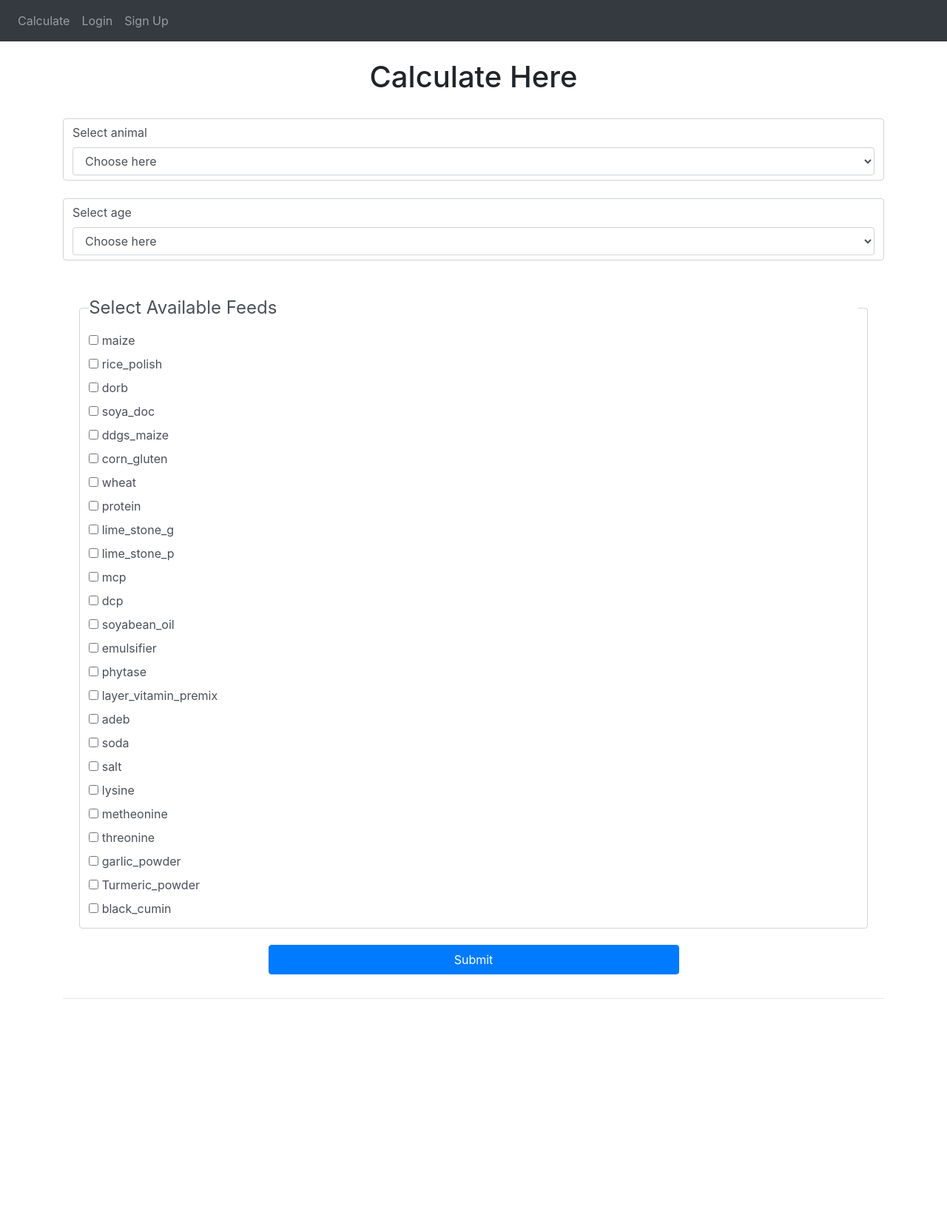
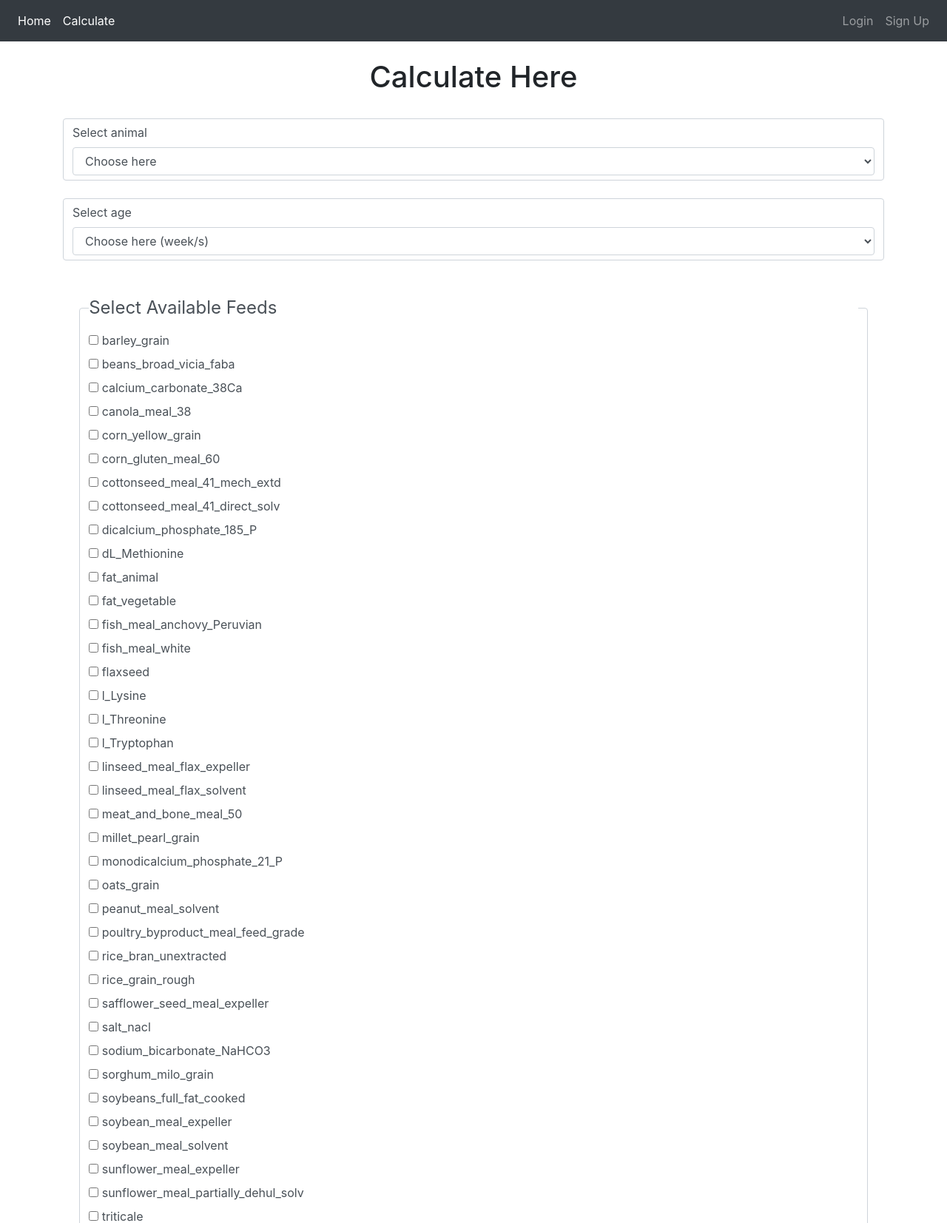
Before and after one commit to arik5233/FeedFormulation, a Flask app: page /calculate in a window 1280 px wide. Shown: the top 1653 px of the page at 74% size. Before the commit the page ends 1350 px from the top, so only its background shows below. Run offline with Flask 3, Linux system fonts and the light colour scheme.

```diff
--- a/nutrients_quantity_dict.txt
+++ b/nutrients_quantity_dict.txt
@@ -905,7 +905,7 @@
         "valine_total": 0.34,
         "valine_digestible": 0.34
     },
-    "salt_NaCl": {
+    "salt_nacl": {
         "dry_matter": 99.0,
         "crude_protein": null,
         "fat_ether_extract": null,
--- a/website/models.py
+++ b/website/models.py
@@ -6,3 +6,5 @@ class User(db.Model, UserMixin):
     email = db.Column(db.String(150), unique=True)
     first_name = db.Column(db.String(150))
     password = db.Column(db.String(200))
+    # contact = db.Column(db.String(11))
+    # address = db.Column(db.String(500))
--- a/website/templates/base.html
+++ b/website/templates/base.html
@@ -16,18 +16,29 @@
             </button>
 
             <div class="collapse navbar-collapse" id="navbar">
-                <div class="navbar-nav">
+                <!-- <div class="navbar-nav"> -->
                     {% if user.is_authenticated %}
-                    <a class="nav-item nav-link" id="home" href="/">Home</a>
-                    <a class="nav-item nav-link" id="calculate" href="/calculate">Calculate</a>
-                    <a class="nav-item nav-link" id="logout" href="/logout">Logout</a>
+                    <ul class="navbar-nav mr-auto mt-2 mt-lg-0">
+                        <li class="nav-item active"><a class="nav-item nav-link"  id="home" href="/">Home</a></li>
+                        <li class="nav-item"><a class="nav-item nav-link" id="calculate" href="/calculate">Calculate</a></li>
+                    </ul>
+                    <ul class="navbar-nav mt-2 mt-lg-0">
+                        <li class="nav-item active" ><a class="nav-item nav-link" id="logout" href="/">{% block name %}{% endblock %}</a></li>
+                        <li class="nav-item"><a class="nav-item nav-link" id="logout" href="/logout">Logout</a></li>
+
+                    </ul>
+
                     {% else %}
-                    <a class="nav-item nav-link" id="calculate" href="/calculate">Calculate</a>
-                    <a class="nav-item nav-link" id="login" href="/login">Login</a>
-                    <a class="nav-item nav-link" id="signUp" href="/signup">Sign Up</a>
-
+                    <ul class="navbar-nav mr-auto mt-2 mt-lg-0">
+                        <li class="nav-item active"><a class="nav-item nav-link"  id="home" href="/">Home</a></li>
+                        <li class="nav-item active"><a class="nav-item nav-link" id="calculate" href="/calculate">Calculate</a></li>
+                    </ul>
+                    <ul class="navbar-nav mt-2 mt-lg-0">
+                        <li class="nav-item"><a class="nav-item nav-link" id="login" href="/login">Login</a></li>
+                        <li class="nav-item"><a class="nav-item nav-link" id="signUp" href="/signup">Sign Up</a></li>
+                    </ul>
                     {% endif %}
-                </div>
+                <!-- </div> -->
             </div>
 
         </nav>
--- a/website/templates/calculate.html
+++ b/website/templates/calculate.html
@@ -2,6 +2,11 @@
 <!-- {% block head %}
 {% endblock %} -->
 {% block title %}Calculate{% endblock %}
+{% if user.is_authenticated %}
+    {% block name %}
+        {{ name }}
+    {% endblock %}
+{% endif %}
 {% block content %}
     <br>
     <h1 align="center">Calculate Here</h1>
@@ -12,8 +17,8 @@
     <label for="animal-dropdown">Select animal</label>
     <select class="form-control" data-live-search="true" id="animal-dropdown" name="animal-dropdown">
         <option value="" selected disabled hidden>Choose here</option>
-        <option id="Cow" value="cow">Cow</option>
-        <option id="Goat" value="goat">Goat</option>
+        <option id="Cow" value="cow">Hen</option>
+        <!-- <option id="Goat" value="goat">Goat</option> -->
     </select>
     </fieldset>
 
@@ -22,14 +27,17 @@
     <fieldset class="form-control" style="height: max-content;">
     <label for="age-dropdown">Select age</label>
     <select class="form-control" data-live-search="true" name="age-dropdown" id="age-dropdown">
-        <option value="" selected disabled hidden>Choose here</option>
-        <option value="1" name="age" >1</option>
+        <option value="" selected disabled hidden>Choose here (week/s)</option>
+        {% for x in range(101) %}
+            <option value="{{ x }}" name="age" >{{ x }}</option>
+        {% endfor %}
+        <!-- <option value="1" name="age" >1</option>
         <option value="2" name="age" >2</option>
         <option value="3" name="age" >3</option>
         <option value="4" name="age" >4</option>
         <option value="5" name="age" >5</option>
         <option value="6" name="age" >6</option>
-        <option value="7" name="age" >7</option>
+        <option value="7" name="age" >7</option> -->
     </select>
     </fieldset>
     <br>
@@ -37,8 +45,8 @@
         oninput="">
         <fieldset class="form-control" style="height: max-content;" id="available-feeds">
             <legend>Select Available Feeds</legend>
-            {% for each in data.all %}
-                <input id="{{ each }}" name="available-feeds" type="checkbox" value="{{ each.lower() }}"/>
+            {% for each in data %}
+                <input id="{{ each }}" name="available-feeds" type="checkbox" value="{{ each }}"/>
                 <label for="{{ each }}"> {{ each }}</label><br>
             {% endfor %}
         </fieldset>
--- a/website/templates/login.html
+++ b/website/templates/login.html
@@ -11,7 +11,6 @@
             <br>
             <label for="password">Password</label>
             <input type="password" class="form-control" id="password" name="password" placeholder="Enter Password">
-
         </div>
         <br>
         <button type="submit" class="btn btn-primary">Login</button>
--- a/website/templates/result.html
+++ b/website/templates/result.html
@@ -2,6 +2,9 @@
 <!-- {% block head %}
 {% endblock %} -->
 {% block title %}Calculate{% endblock %}
+{% block name %}
+    {{ name }}
+{% endblock %}
 {% block content %}
 <br>
 
--- a/website/views.py
+++ b/website/views.py
@@ -1,29 +1,50 @@
 from flask import Blueprint, render_template , request, flash, redirect, url_for
 from flask_login import login_required, current_user
+from .models import User
 from . import data as data
 from .calculate import calculate_feed
+import json
+
+nutrients_quantity_dict = json.load(open('nutrients_quantity_dict.txt'))
 
 views = Blueprint('views', __name__)
 
 @views.route('/')
 @login_required
 def home():
-    return render_template("home.html", user=current_user)
+    name = current_user.first_name
+    users = User.query.all()
+    return render_template("home.html", user=current_user, name=name, users=users)
 
 @views.route('/calculate', methods=['GET', 'POST'])
 def calculate():
     global available_feeds, result, length
+    all_feeds = nutrients_quantity_dict.keys()
+# 'peaking', 'layer_2', 'layer_3', 'layer_4', 'layer_5'
     if request.method == 'POST':
         animal = request.form.get('animal-dropdown')
-        age = request.form.get('age-dropdown')
+        age = int(request.form.get('age-dropdown'))
         available_feeds = request.form.getlist('available-feeds')
-        print(animal, age, available_feeds)
-        result, length = calculate_feed(animal, age, available_feeds)
-        print(result)
+        if 0 < age <= 35:
+            kind = 'peaking'
+        elif 35 < age <= 45:
+            kind = 'layer_2'
+        elif 45 < age <= 60:
+            kind = 'layer_3'
+        elif 60 < age <= 72:
+            kind = 'layer_4'
+        elif 72 < age <= 100:
+            kind = 'layer_5'
+        # print(animal, age, available_feeds)
+        result, length = calculate_feed(kind, available_feeds)
+        flash('Calculation completed Successfully!', category='success')
         return redirect(url_for('views.result'))
-
-    return render_template("calculate.html", user=current_user, data=data)
+    if current_user.is_authenticated:
+        return render_template("calculate.html", user=current_user, data=all_feeds, name=current_user.first_name)
+    return render_template("calculate.html", user=current_user, data=all_feeds)
 
 @views.route('/result')
 def result():
-    return render_template("result.html", user=current_user, result=result, available_feeds=available_feeds, length=length)
+    name = current_user.first_name
+
+    return render_template("result.html", user=current_user, result=result, available_feeds=available_feeds, length=length, name=name)
```
Also changed, not shown: website/calculate.py (+13 -5 lines), website/templates/home.html (+39 -2 lines), 1 other file.
